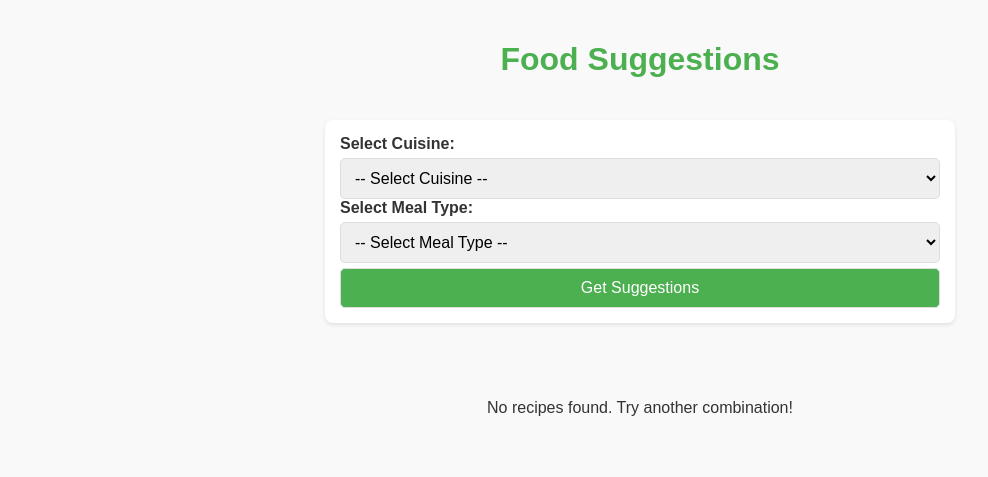
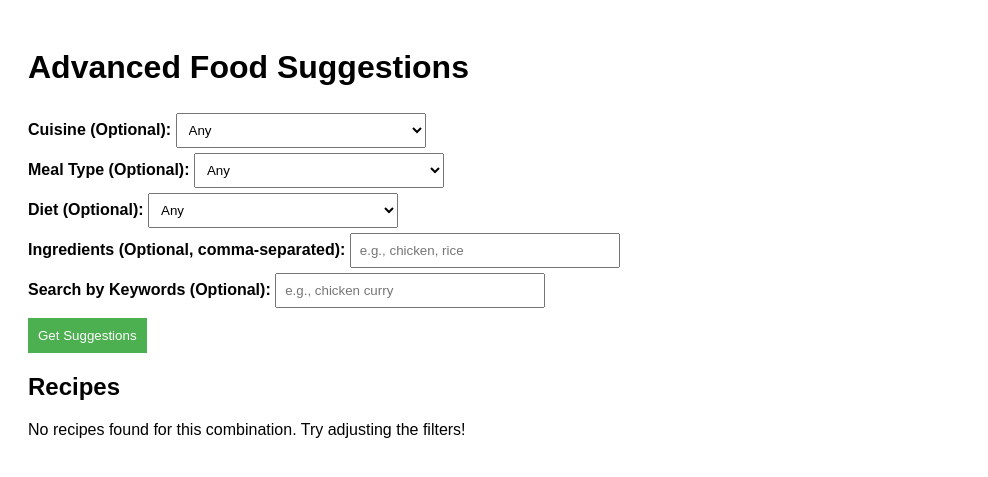
Before and after one commit to rodapoyraz/SK_Food_Suggestion, a Flask app: page /suggestions in a window 1280 px wide. Shown: the top 477 px of the page, without its empty margins (0-988 px from the left). Run offline with Flask 3, Linux system fonts and the light colour scheme; a user stored in the database is signed in.

Commit message:
Recipes updated

```diff
--- a/app.py
+++ b/app.py
@@ -58,15 +58,41 @@ def create_user(username, password):
     conn.close()
 
 
-def get_food_suggestions(country, meal_type):
+def get_food_suggestions(country=None, meal_type=None, diet=None, ingredients=None, query=None):
     params = {
         'apiKey': API_KEY,
-        'cuisine': country if country else '',
-        'type': meal_type if meal_type else '',
-        'number': 5
+        'number': 10  # Increase results
     }
+
+    if country:
+        params['cuisine'] = country
+    if meal_type:
+        params['type'] = meal_type
+    if diet:
+        params['diet'] = diet
+    if ingredients:
+        params['includeIngredients'] = ingredients
+    if query:
+        params['query'] = query
+
     response = requests.get(API_URL, params=params)
-    return response.json().get('results', [])
+    results = response.json().get('results', [])
+
+    # Fetch detailed recipe information for each result
+    recipes = []
+    for recipe in results:
+        recipe_id = recipe.get('id')
+        recipe_details = requests.get(
+            f"https://api.spoonacular.com/recipes/{recipe_id}/information",
+            params={'apiKey': API_KEY}
+        ).json()
+        recipes.append({
+            'title': recipe_details.get('title', 'No Title'),
+            'image': recipe_details.get('image', ''),
+            'sourceUrl': recipe_details.get('sourceUrl', '#')
+        })
+
+    return recipes
 
 
 @app.route('/')
@@ -116,26 +142,18 @@ def kebabs():
 def suggestions():
     if 'user_id' not in session:
         return redirect('/')
-    foods = []
-    message = None
 
     if request.method == 'POST':
-        country = request.form['country']
-        meal_type = request.form['meal_type']
+        country = request.form.get('country')
+        meal_type = request.form.get('meal_type')
+        diet = request.form.get('diet')
+        ingredients = request.form.get('ingredients')
+        query = request.form.get('query')
 
-        # Primary search
-        foods = get_food_suggestions(country, meal_type)
+        recipes = get_food_suggestions(country, meal_type, diet, ingredients, query)
+        return render_template('suggestions.html', recipes=recipes)
 
-        # If no results, attempt broader searches
-        if not foods:
-            message = f"No recipes found for {country} and {meal_type}. Showing broader results."
-            foods = get_food_suggestions(country, None)
-
-        if not foods:
-            message = f"No recipes found for {country}. Showing general recipes."
-            foods = get_food_suggestions(None, None)
-
-    return render_template('suggestions.html', foods=foods, message=message)
+    return render_template('suggestions.html', recipes=[])
 
 
 @app.route('/favorites')
--- a/templates/suggestions.html
+++ b/templates/suggestions.html
@@ -2,127 +2,113 @@
 <html lang="en">
 <head>
     <meta charset="UTF-8">
-    <meta name="viewport" content="width=device-width, initial-scale=1.0">
-    <title>Food Suggestions</title>
+    <title>Advanced Food Suggestions</title>
     <style>
         body {
-            font-family: 'Arial', sans-serif;
-            margin: 0;
-            padding: 0;
-            background-color: #f9f9f9;
-            color: #333;
-        }
-        h1 {
-            text-align: center;
+            font-family: Arial, sans-serif;
             padding: 20px;
-            color: #4CAF50;
         }
         form {
-            max-width: 600px;
-            margin: 20px auto;
-            padding: 15px;
-            background: #fff;
-            border-radius: 8px;
-            box-shadow: 0 2px 4px rgba(0, 0, 0, 0.1);
+            margin-bottom: 20px;
         }
         label {
             font-weight: bold;
-            margin-top: 10px;
         }
-        select, button {
-            width: 100%;
-            padding: 10px;
+        select, input[type="text"] {
+            padding: 8px;
+            width: 250px;
             margin-top: 5px;
-            border: 1px solid #ddd;
-            border-radius: 5px;
-            font-size: 16px;
         }
         button {
+            padding: 10px;
+            margin-top: 10px;
             background-color: #4CAF50;
-            color: #fff;
+            color: white;
+            border: none;
             cursor: pointer;
         }
         button:hover {
             background-color: #45a049;
         }
-        .recipes {
-            display: grid;
-            grid-template-columns: repeat(auto-fit, minmax(300px, 1fr));
-            gap: 20px;
-            padding: 20px;
-            max-width: 1200px;
-            margin: 0 auto;
+        .recipe {
+            border: 1px solid #ddd;
+            padding: 15px;
+            margin-top: 15px;
         }
-        .recipe-card {
-            background: #fff;
-            border-radius: 8px;
-            box-shadow: 0 2px 4px rgba(0, 0, 0, 0.1);
-            overflow: hidden;
-            text-align: center;
-        }
-        .recipe-card img {
-            width: 100%;
-            height: auto;
-        }
-        .recipe-card h3 {
-            font-size: 18px;
-            margin: 15px 0;
-        }
-        .recipe-card a {
-            text-decoration: none;
-            color: #4CAF50;
-            font-weight: bold;
-        }
-        .message {
-            text-align: center;
-            margin-top: 20px;
-            font-size: 16px;
-            color: #FF5722;
+        .recipe img {
+            max-width: 200px;
         }
     </style>
 </head>
 <body>
-    <h1>Food Suggestions</h1>
+    <h1>Advanced Food Suggestions</h1>
 
     <form method="POST" action="/suggestions">
-        <label for="country">Select Cuisine:</label>
-        <select name="country" id="country" required>
-            <option value="">-- Select Cuisine --</option>
+        <div>
+            <label for="country">Cuisine (Optional):</label>
+            <select name="country" id="country">
+                <option value="">Any</option>
                 <option value="American">American</option>
                 <option value="Italian">Italian</option>
                 <option value="Indian">Indian</option>
                 <option value="Mexican">Mexican</option>
                 <option value="Chinese">Chinese</option>
                 <option value="Japanese">Japanese</option>
+                <!-- Add more cuisines as needed -->
             </select>
+        </div>
 
-        <label for="meal_type">Select Meal Type:</label>
-        <select name="meal_type" id="meal_type" required>
-            <option value="">-- Select Meal Type --</option>
+        <div>
+            <label for="meal_type">Meal Type (Optional):</label>
+            <select name="meal_type" id="meal_type">
+                <option value="">Any</option>
                 <option value="Breakfast">Breakfast</option>
                 <option value="Lunch">Lunch</option>
                 <option value="Dinner">Dinner</option>
             </select>
+        </div>
+
+        <div>
+            <label for="diet">Diet (Optional):</label>
+            <select name="diet" id="diet">
+                <option value="">Any</option>
+                <option value="Vegetarian">Vegetarian</option>
+                <option value="Vegan">Vegan</option>
+                <option value="Ketogenic">Ketogenic</option>
+                <option value="Gluten Free">Gluten Free</option>
+            </select>
+        </div>
+
+        <div>
+            <label for="ingredients">Ingredients (Optional, comma-separated):</label>
+            <input type="text" name="ingredients" id="ingredients" placeholder="e.g., chicken, rice">
+        </div>
+
+        <div>
+            <label for="query">Search by Keywords (Optional):</label>
+            <input type="text" name="query" id="query" placeholder="e.g., chicken curry">
+        </div>
 
         <button type="submit">Get Suggestions</button>
     </form>
 
-    {% if message %}
-        <p class="message">{{ message }}</p>
-    {% endif %}
-
-    <div class="recipes">
-        {% for recipe in foods %}
-            <div class="recipe-card">
+    <h2>Recipes</h2>
+    {% if recipes %}
+        <div>
+        {% for recipe in recipes %}
+            <div class="recipe">
+                <h3>{{ recipe.title }}</h3>
                 <img src="{{ recipe.image }}" alt="{{ recipe.title }}">
-                <h3>{{ recipe.title }}</h3>
-                <a href="{{ recipe.sourceUrl }}" target="_blank">View Recipe</a>
+                <p><a href="{{ recipe.sourceUrl }}" target="_blank">View Recipe</a></p>
+                <form method="POST" action="/add_favorite">
+                    <input type="hidden" name="food_name" value="{{ recipe.title }}">
+                    <button type="submit">Add to Favorites</button>
+                </form>
             </div>
         {% endfor %}
         </div>
-
-    {% if not foods %}
-        <p style="text-align: center; font-size: 16px;">No recipes found. Try another combination!</p>
+    {% else %}
+        <p>No recipes found for this combination. Try adjusting the filters!</p>
     {% endif %}
 </body>
 </html>
```
Lines whose indentation alone changed are shown as unchanged.
